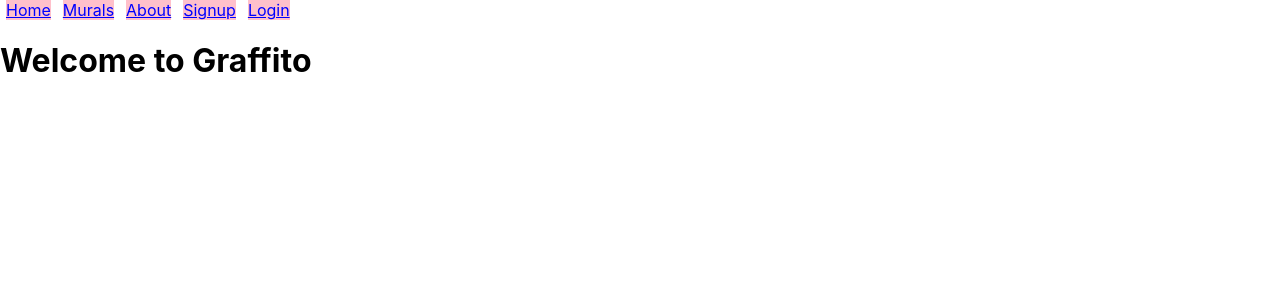
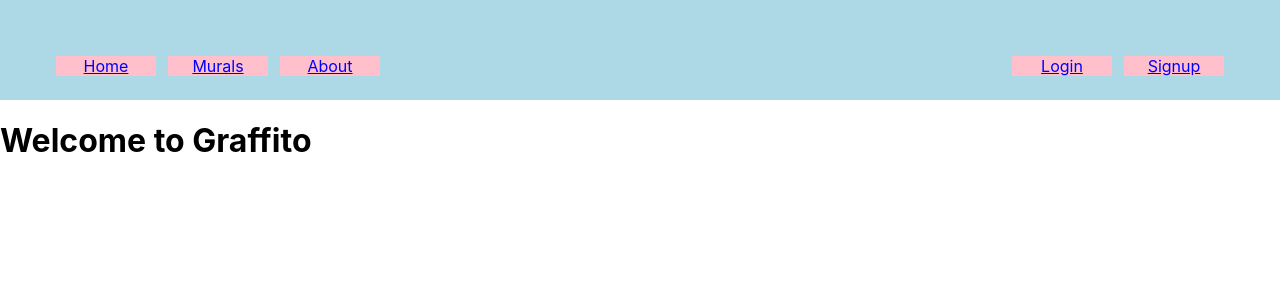
Before and after one commit to ltramos7/graffito-front-end, a React (Create React App) app: page / in a window 1280 px wide. Shown: the top 300 px of the page. Built offline with nearby package versions, Linux system fonts and the light colour scheme.

Commit message:
added CSS stying to the navbar

```diff
--- a/src/App.css
+++ b/src/App.css
@@ -1,4 +1,21 @@
-.App {
+.navBar{
+  background-color: lightblue;
+  padding: 50px;
+}
+
+.left {
+  float: left;
+  text-align: center;
+}
+
+.right {
+  float: right;
+  text-align: center;
+
+}
+
+
+/* .App {
   text-align: center;
 }
 
@@ -35,4 +52,4 @@
   to {
     transform: rotate(360deg);
   }
-}
+} */
--- a/src/components/Navbar.js
+++ b/src/components/Navbar.js
@@ -12,24 +12,24 @@ const link = {
 class Navbar extends Component{
     render(){
         return(
-        <div>
-            <NavLink to='/' exact style={link}>
+        <div className="navBar">
+            <NavLink to='/' exact style={link} className="left">
                 Home
             </NavLink>
 
-            <NavLink to='/murals' exact style={link}>
+            <NavLink to='/murals' exact style={link} className="left">
                 Murals
             </NavLink>
 
-            <NavLink to='/about' exact style={link}>
+            <NavLink to='/about' exact style={link}className="left">
                 About
             </NavLink>
 
-            <NavLink to='/signup' exact style={link}>
+            <NavLink to='/signup' exact style={link} className="right">
                 Signup
             </NavLink>
 
-            <NavLink to='/login' exact style={link}>
+            <NavLink to='/login' exact style={link} className="right">
                 Login
             </NavLink>
 
```
